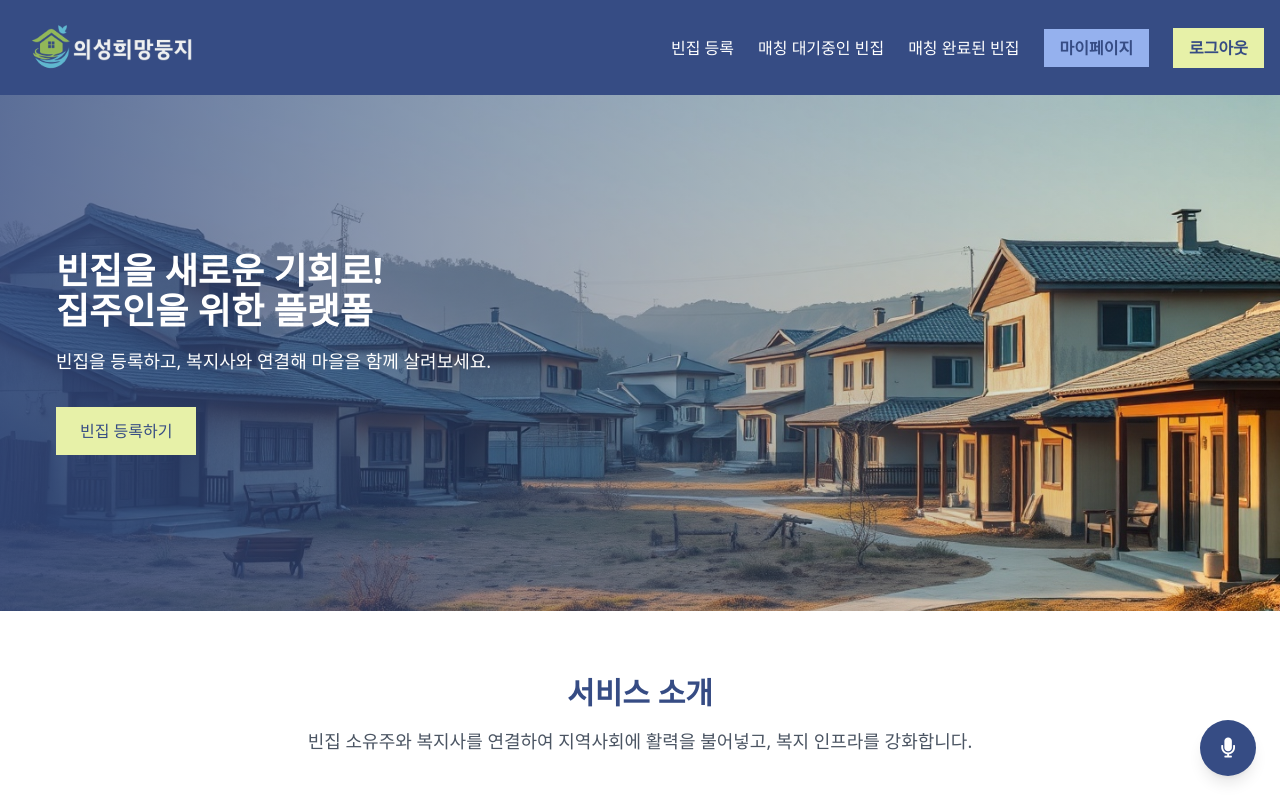
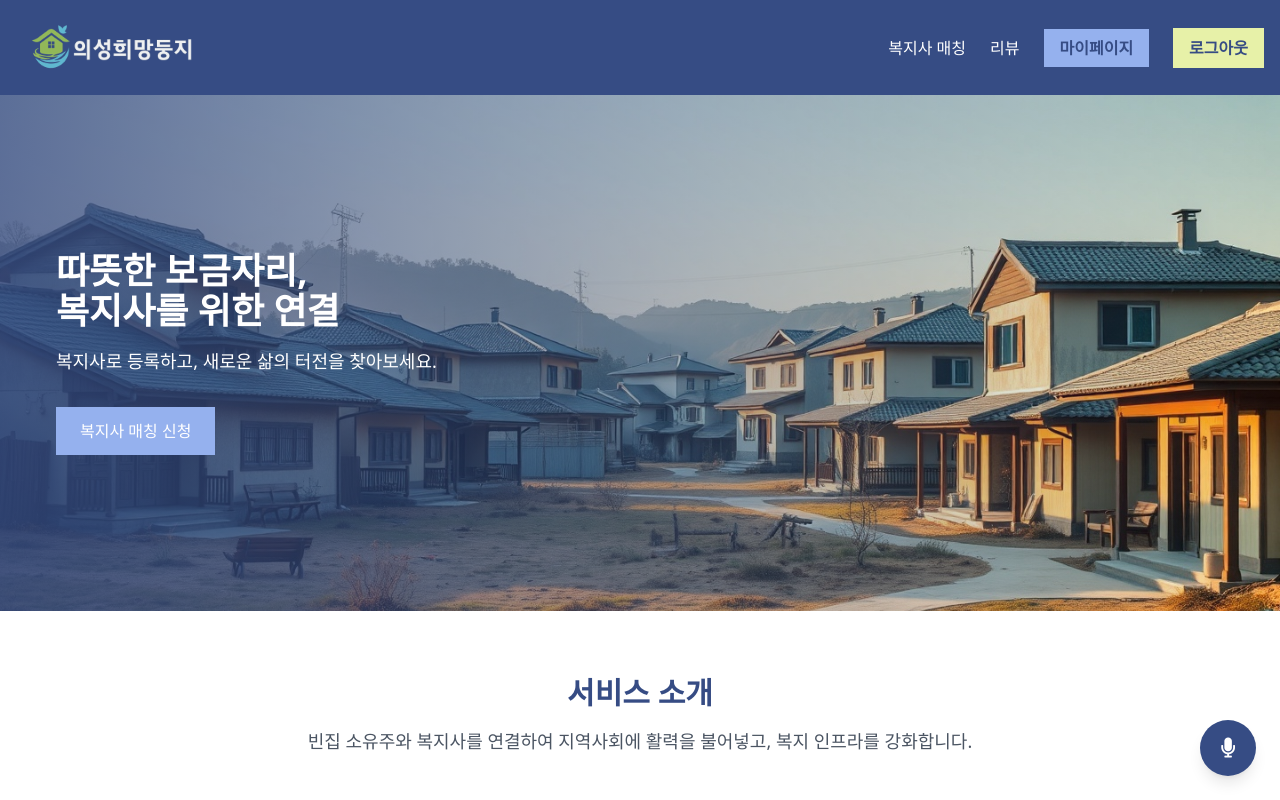
Before and after one commit to comonkeyy/FrontEnd, a React (Vite) app: page / in a window 1280 px wide. Shown: the top 800 px of the page. Built offline with nearby package versions, Linux system fonts and the light colour scheme; grey boxes are pictures that could not be loaded.

Commit message:
복지사 페이지 링크 수정

```diff
--- a/src/App.tsx
+++ b/src/App.tsx
@@ -7,11 +7,13 @@ import Home from './pages/Home/Home';
 import SignUpPage from './pages/SignUpPage/SignUpPage';
 import MyPage from './pages/owner/MyPage';
 import HouseRegisterForm from './pages/HouseRegisterForm';
+import MatchRequestPage from './pages/MatchRequestPage/MatchRequestPage';
+import ReviewPage from './pages/ReviewPage/Review';
 
 const App: React.FC = () => {
   // 실제로는 로그인 후 userRole을 받아와야 합니다.
   const [userRole, setUserRole] = useState<'owner' | 'worker' | 'guest'>(
-    'owner',
+    'worker',
   );
 
   return (
@@ -25,6 +27,8 @@ const App: React.FC = () => {
           <Route path="/owner/mypage" element={<MyPage />} />
           <Route path="/owner/watinglist" element={<MyPage />} />
           <Route path="/owner/matchedlist" element={<MyPage />} />
+          <Route path="/request" element={<MatchRequestPage />} />
+          <Route path="/review" element={<ReviewPage />} />
         </Routes>
         <Footer />
       </div>
--- a/src/components/HeroSection.tsx
+++ b/src/components/HeroSection.tsx
@@ -35,7 +35,7 @@ const HeroSection: React.FC<HeroSectionProps> = ({ userRole }) => {
               <div className="flex flex-col sm:flex-row gap-4">
                 <button
                   className="bg-[#E7F1A8] hover:bg-[#D9E68A] text-[#364C84] font-medium px-6 py-3 rounded-button cursor-pointer whitespace-nowrap"
-                  onClick={() => navigate('/register-property')}
+                  onClick={() => navigate('/owner/register')}
                 >
                   빈집 등록하기
                 </button>
@@ -55,7 +55,7 @@ const HeroSection: React.FC<HeroSectionProps> = ({ userRole }) => {
               <div className="flex flex-col sm:flex-row gap-4">
                 <button
                   className="bg-[#95B1EE] hover:bg-[#7D9FE9] text-white font-medium px-6 py-3 rounded-button cursor-pointer whitespace-nowrap"
-                  onClick={() => navigate('/worker-match')}
+                  onClick={() => navigate('/request')}
                 >
                   복지사 매칭 신청
                 </button>
--- a/src/components/layouts/Header.tsx
+++ b/src/components/layouts/Header.tsx
@@ -75,13 +75,13 @@ const Header: React.FC<HeaderProps> = ({ userRole }) => {
             {userRole === 'worker' && (
               <>
                 <Link
-                  to="/worker/match"
+                  to="/request"
                   className="hover:text-[#E7F1A8] transition-colors whitespace-nowrap"
                 >
                   복지사 매칭
                 </Link>
                 <Link
-                  to="/worker/review"
+                  to="/review"
                   className="hover:text-[#E7F1A8] transition-colors whitespace-nowrap"
                 >
                   리뷰
```
